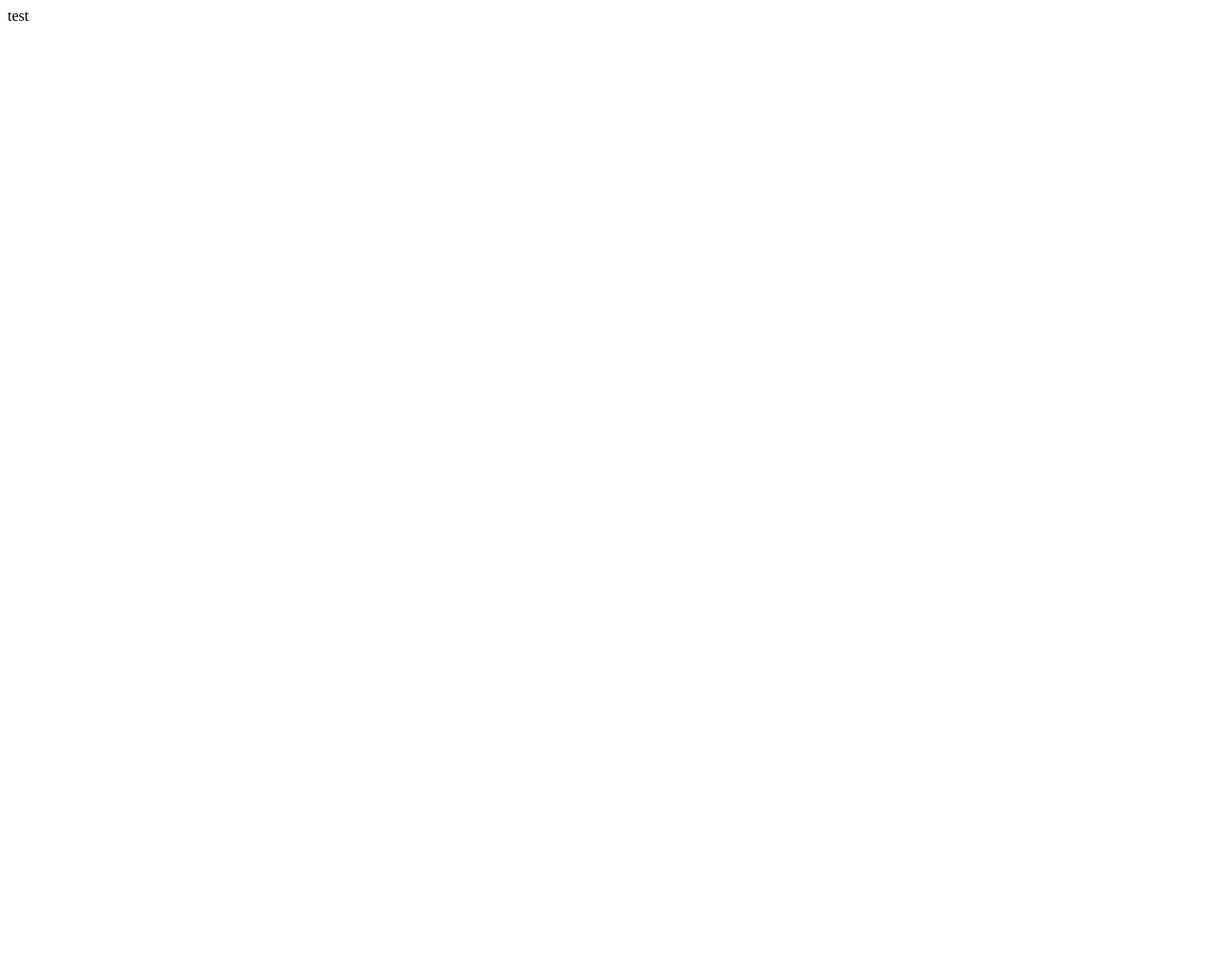
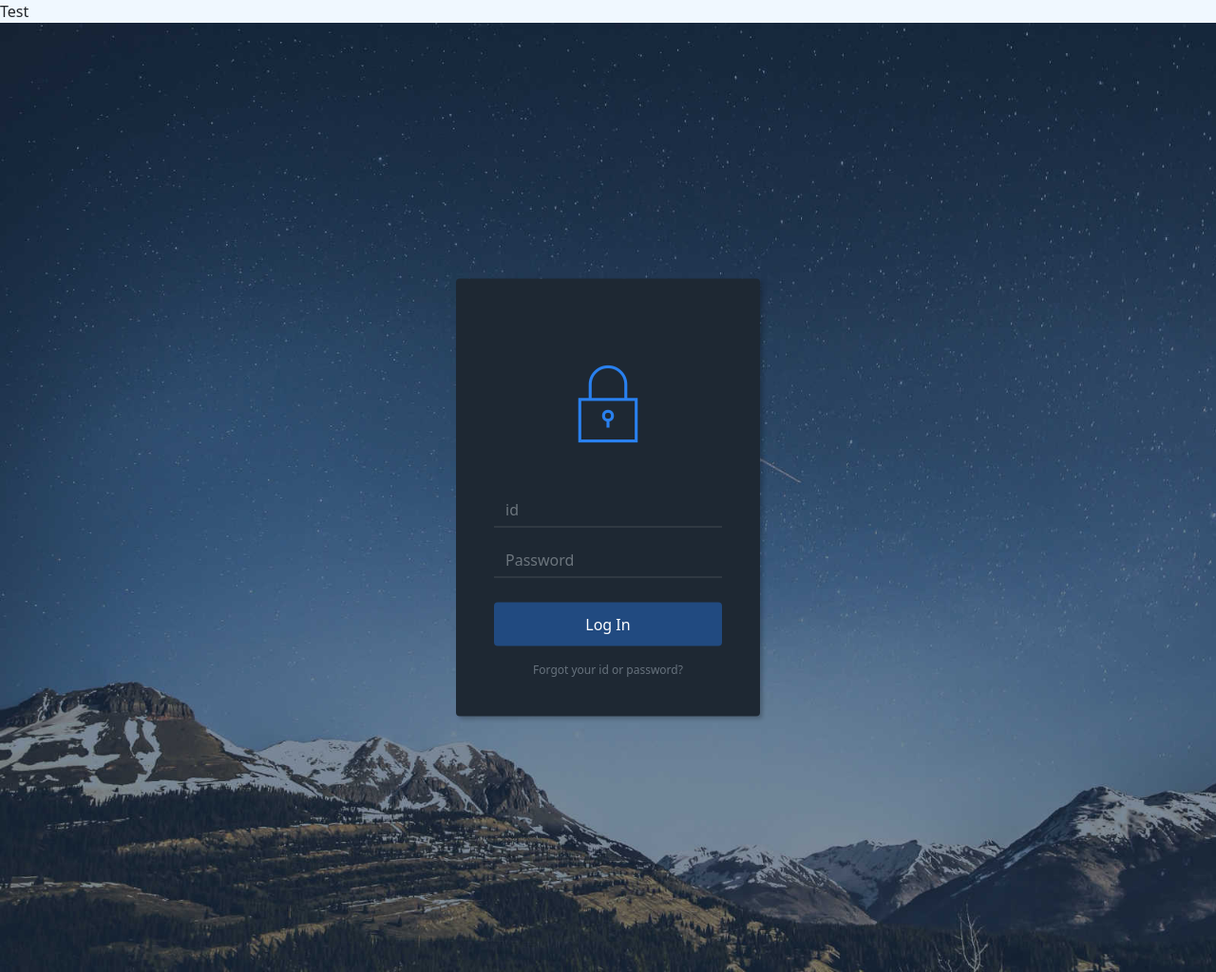
Before and after one commit to nakashi94/Meat, a Flask app: page / in a window 1280 px wide. Before the commit the page is almost empty. Shown: the whole page at 95% size. Before the commit the page ends 22 px from the top, so only its background shows below. Run offline with Flask 2, Linux system fonts and the light colour scheme.

Commit message:
create login form

```diff
--- a/app.py
+++ b/app.py
@@ -1,15 +1,17 @@
-from flask import Flask, render_template
+from flask import Flask, render_template, request, session, redirect
 
 app = Flask(__name__)
+app.secret_key = b"random string..."
 
-@app.route('/', methods=['Get'])
+name_list = {"hoge": "hogepiyo"}
+
+
+@app.route("/", methods=["GET", "POST"])
 def index():
-    return "test"
+    title = "Test"
+    return render_template("index.html", title=title)
 
-@app.route('/hello-world', methods=["Get"])
-def hello():
-    return render_template('index.html')
 
-if __name__ == '__main__':
+if __name__ == "__main__":
     app.debug = True
-    app.run(host='0.0.0.0', port=80)
+    app.run(host="0.0.0.0", port=80)
--- /dev/null
+++ b/static/css/Login-Form-Dark.css
@@ -0,0 +1,71 @@
+.login-dark {
+  height: 1000px;
+  background: #475d62 url(/static/img/star-sky.jpg);
+  background-size: cover;
+  position: relative;
+}
+
+.login-dark form {
+  max-width: 320px;
+  width: 90%;
+  background-color: #1e2833;
+  padding: 40px;
+  border-radius: 4px;
+  transform: translate(-50%, -50%);
+  position: absolute;
+  top: 50%;
+  left: 50%;
+  color: #fff;
+  box-shadow: 3px 3px 4px rgba(0,0,0,0.2);
+}
+
+.login-dark .illustration {
+  text-align: center;
+  padding: 15px 0 20px;
+  font-size: 100px;
+  color: #2980ef;
+}
+
+.login-dark form .form-control {
+  background: none;
+  border: none;
+  border-bottom: 1px solid #434a52;
+  border-radius: 0;
+  box-shadow: none;
+  outline: none;
+  color: inherit;
+}
+
+.login-dark form .btn-primary {
+  background: #214a80;
+  border: none;
+  border-radius: 4px;
+  padding: 11px;
+  box-shadow: none;
+  margin-top: 26px;
+  text-shadow: none;
+  outline: none;
+}
+
+.login-dark form .btn-primary:hover, .login-dark form .btn-primary:active {
+  background: #214a80;
+  outline: none;
+}
+
+.login-dark form .forgot {
+  display: block;
+  text-align: center;
+  font-size: 12px;
+  color: #6f7a85;
+  opacity: 0.9;
+  text-decoration: none;
+}
+
+.login-dark form .forgot:hover, .login-dark form .forgot:active {
+  opacity: 1;
+  text-decoration: none;
+}
+
+.login-dark form .btn-primary:active {
+  transform: translateY(1px);
+}
--- /dev/null
+++ b/static/css/style.css
@@ -0,0 +1,7 @@
+body {
+    background-color: aliceblue;
+}
+
+h1 {
+    font-size: 42px;
+}
--- a/templates/index.html
+++ b/templates/index.html
@@ -1,11 +1,23 @@
-<!DOCTYPE html>
-<html lang="ja">
-<head>
-    <meta charset="UTF-8">
-    <title>Hello-world</title>
-    <link rel="stylesheet" href="{{url_for('static', filename='style.css')}}">
-</head>
-<body>
-    <h1>Hello World!</h1>
-</body>
-</html>
+{% extends "layout.html" %}
+
+{% block title %}
+ログイン
+{% endblock %}
+
+{% block headline %}
+{{title}}
+{% endblock %}
+
+{% block content %}
+<section class="login-dark">
+    <form method="post">
+        <h2 class="visually-hidden">Login Form</h2>
+        <div class="illustration"><i class="icon ion-ios-locked-outline"></i></div>
+        <div class="mb-3"><input class="form-control" type="id" name="id" placeholder="id"></div>
+        <div class="mb-3"><input class="form-control" type="password" name="password" placeholder="Password">
+        </div>
+        <div class="mb-3"><button class="btn btn-primary d-block w-100" type="submit">Log In</button></div><a
+            class="forgot" href="#">Forgot your id or password?</a>
+    </form>
+</section>
+{% endblock %}
--- a/templates/layout.html
+++ b/templates/layout.html
@@ -1,17 +1,27 @@
 <!DOCTYPE html>
 <html lang="ja">
-<head>
-    <meta charset="UTF-8">
+
+  <head>
+    <meta charset="utf-8">
+    <meta name="viewport" content="width=device-width, initial-scale=1.0, shrink-to-fit=no">
     <title>{% block title %}{% endblock %}</title>
-    <link rel="stylesheet" href="{{url_for('static', filename='style.css')}}"> # staticディレクトリのstyle.cssを読み込む
-</head>
-<body>
-    <h1>{% block headline %}{% endblock %}</h1>
+    <link rel="stylesheet" href="https://cdn.jsdelivr.net/npm/bootstrap@5.1.0/dist/css/bootstrap.min.css">
+    <link rel="stylesheet" href="https://cdnjs.cloudflare.com/ajax/libs/ionicons/2.0.1/css/ionicons.min.css">
+    <link rel="stylesheet" href="/static/css/Login-Form-Dark.css">
+    <link rel="stylesheet" href="/static/css/style.css">
+  </head>
 
-    {% block content %}{% endblock %}
+  <body>
+    <div class=wrapper>
+      {% block headline %}{% endblock %}
 
-    <div class="footer">
-        {% block footer %}{% endblock %}
+      {% block content %}{% endblock %}
+
     </div>
-</body>
+    <script src="https://cdn.jsdelivr.net/npm/bootstrap@5.1.0/dist/js/bootstrap.bundle.min.js"></script>
+  </body>
+  <footer class=footer>
+    {% block footer %}{% endblock %}
+  </footer>
+
 </html>
```
Also changed, not shown: static/style.css (deleted, +0 -7 lines), static/img/star-sky.jpg (added).
